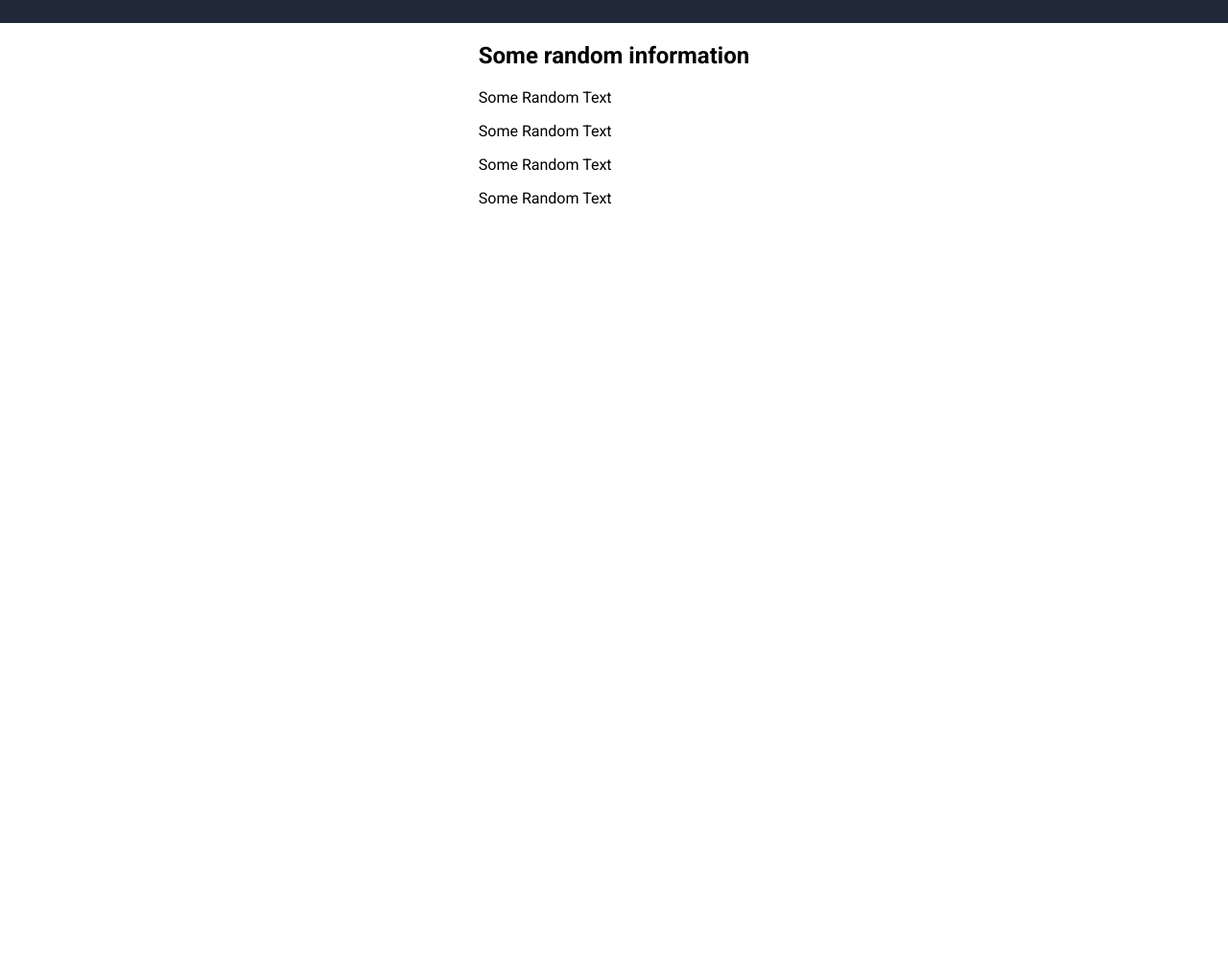
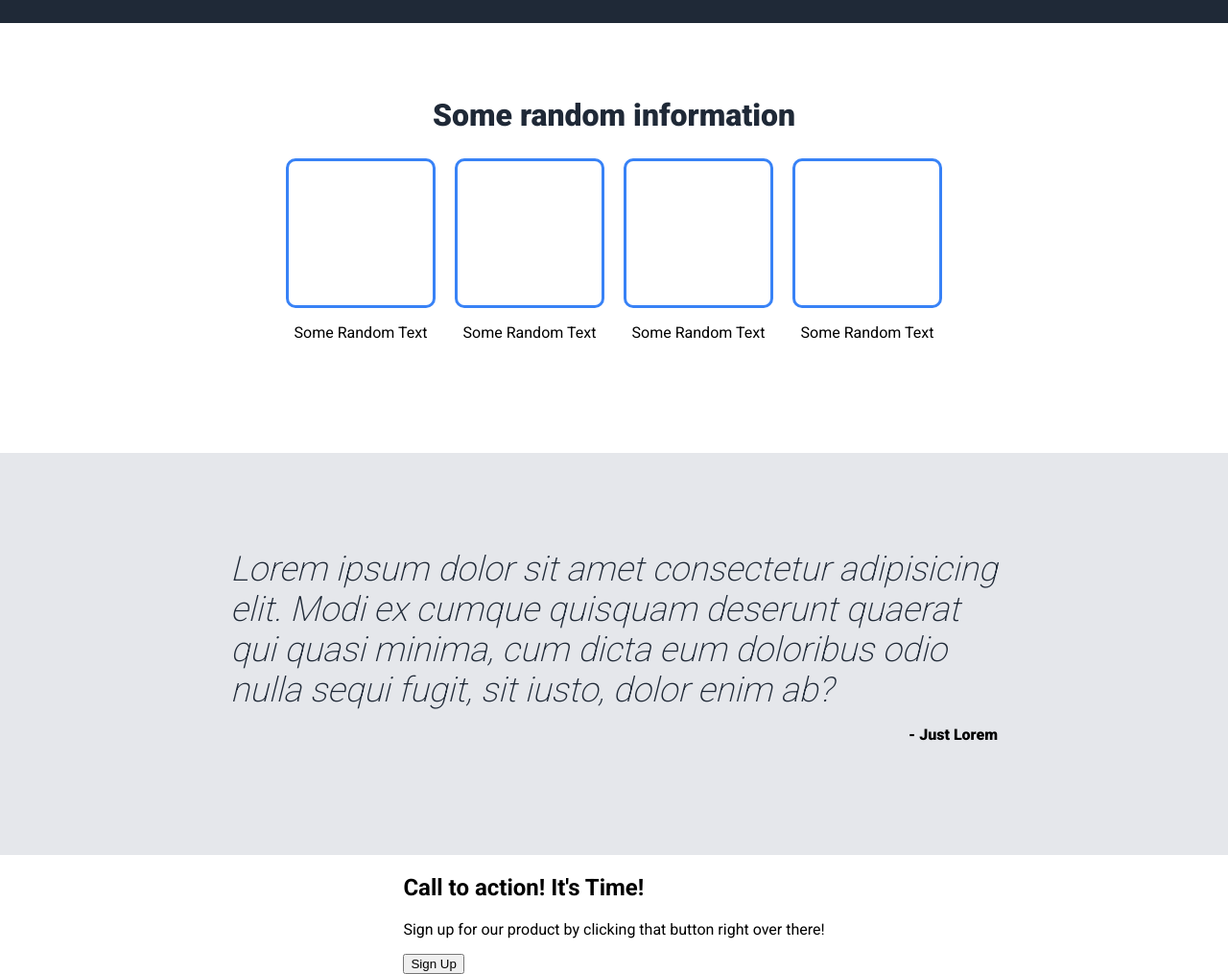
Before and after one commit to MrEscappe/PROJECT-Landing-Page, a plain HTML site: page index.html in a window 1280 px wide. Shown: the part 500-1515 px from the top of the page at 96% size. Before the commit the page ends 800 px from the top, so only its background shows below. Drawn offline with Linux system fonts and the light colour scheme.

Commit message:
finished quote section of the website

```diff
--- a/index.html
+++ b/index.html
@@ -42,25 +42,40 @@
 					<div class="img-info"></div>
 					<p>Some Random Text</p>
 				</div>
-			</div>
-			<div class="container-box">
+
 				<div class="container-info-box">
 					<div class="img-info"></div>
 					<p>Some Random Text</p>
 				</div>
-			</div>
-			<div class="container-box">
+
 				<div class="container-info-box">
 					<div class="img-info"></div>
 					<p>Some Random Text</p>
 				</div>
-			</div>
-			<div class="container-box">
+
 				<div class="container-info-box">
 					<div class="img-info"></div>
 					<p>Some Random Text</p>
 				</div>
 			</div>
 		</div>
+		<div class="container-quote">
+			<div class="container">
+				<div class="quote-text">
+					<p class="quote">
+						Lorem ipsum dolor sit amet consectetur adipisicing elit. Modi ex cumque quisquam deserunt quaerat qui quasi minima, cum dicta
+						eum doloribus odio nulla sequi fugit, sit iusto, dolor enim ab?
+					</p>
+					<p class="quote-from">- Just Lorem</p>
+				</div>
+			</div>
+		</div>
+		<div class="container container-call">
+			<div class="call-box">
+				<h2>Call to action! It's Time!</h2>
+				<p>Sign up for our product by clicking that button right over there!</p>
+				<button>Sign Up</button>
+			</div>
+		</div>
 	</body>
 </html>
--- a/styles/style.css
+++ b/styles/style.css
@@ -1,4 +1,4 @@
-@import url("https://fonts.googleapis.com/css2?family=Roboto:wght@400;700;900&display=swap");
+@import url("https://fonts.googleapis.com/css2?family=Roboto:wght@100;200;400;700;900&display=swap");
 
 body {
 	display: flex;
@@ -96,3 +96,58 @@ a {
 	font-weight: bold;
 	cursor: pointer;
 }
+
+/* Information */
+
+.contaier-info {
+	display: flex;
+	flex-direction: column;
+	align-items: center;
+	margin-top: 50px;
+	margin-bottom: 100px;
+}
+
+.container-header-info h2 {
+	font-size: 32px;
+	font-weight: 900;
+	color: #1f2937;
+}
+
+.container-box {
+	display: flex;
+	gap: 20px;
+	justify-content: center;
+	align-items: center;
+	text-align: center;
+}
+
+.img-info {
+	border: #3882f6 3px solid;
+	width: 150px;
+	height: 150px;
+	border-radius: 10px;
+}
+
+.container-quote {
+	background-color: #e5e7eb;
+	display: flex;
+}
+
+.quote {
+	font-size: 36px;
+	color: #1f2937;
+	font-weight: 200;
+	font-style: italic;
+	margin: 0;
+}
+
+.quote-text {
+	margin: 100px;
+	display: flex;
+	flex-direction: column;
+}
+
+.quote-from {
+	align-self: flex-end;
+	font-weight: 800;
+}
```
